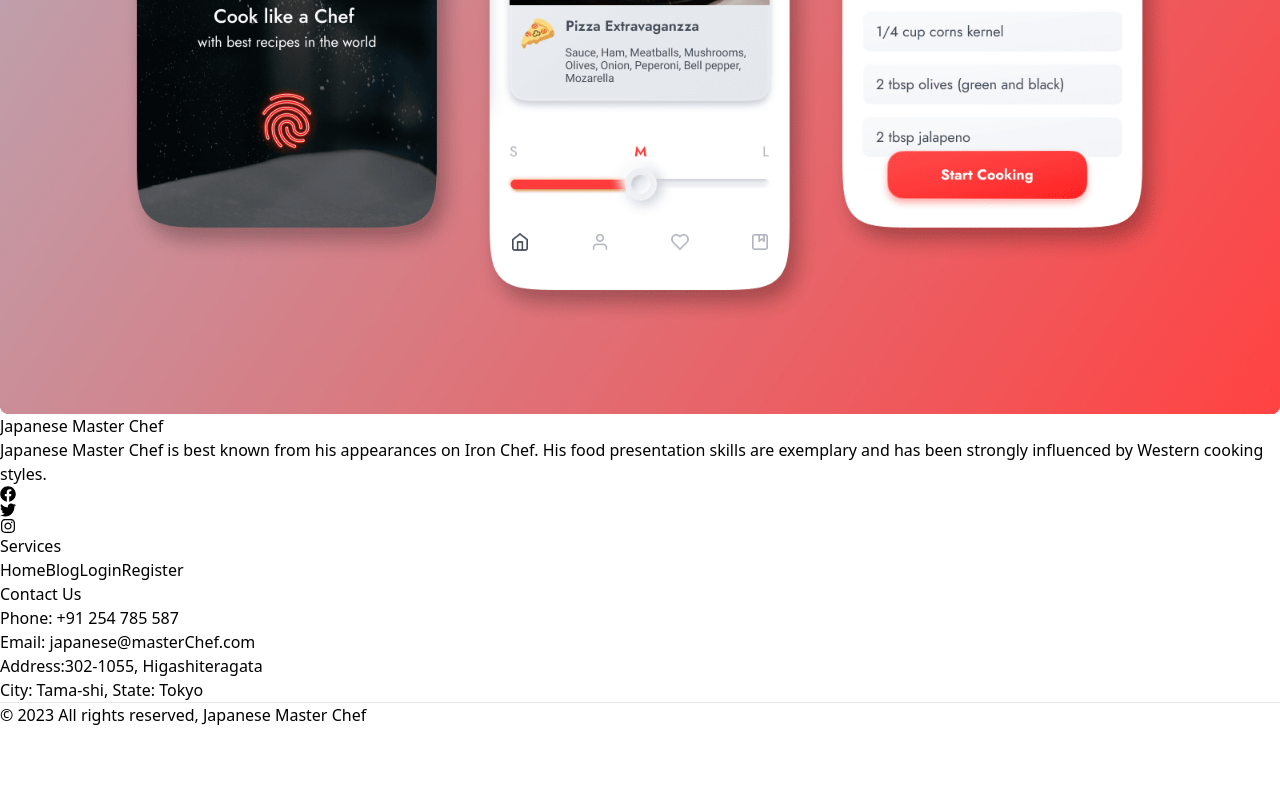
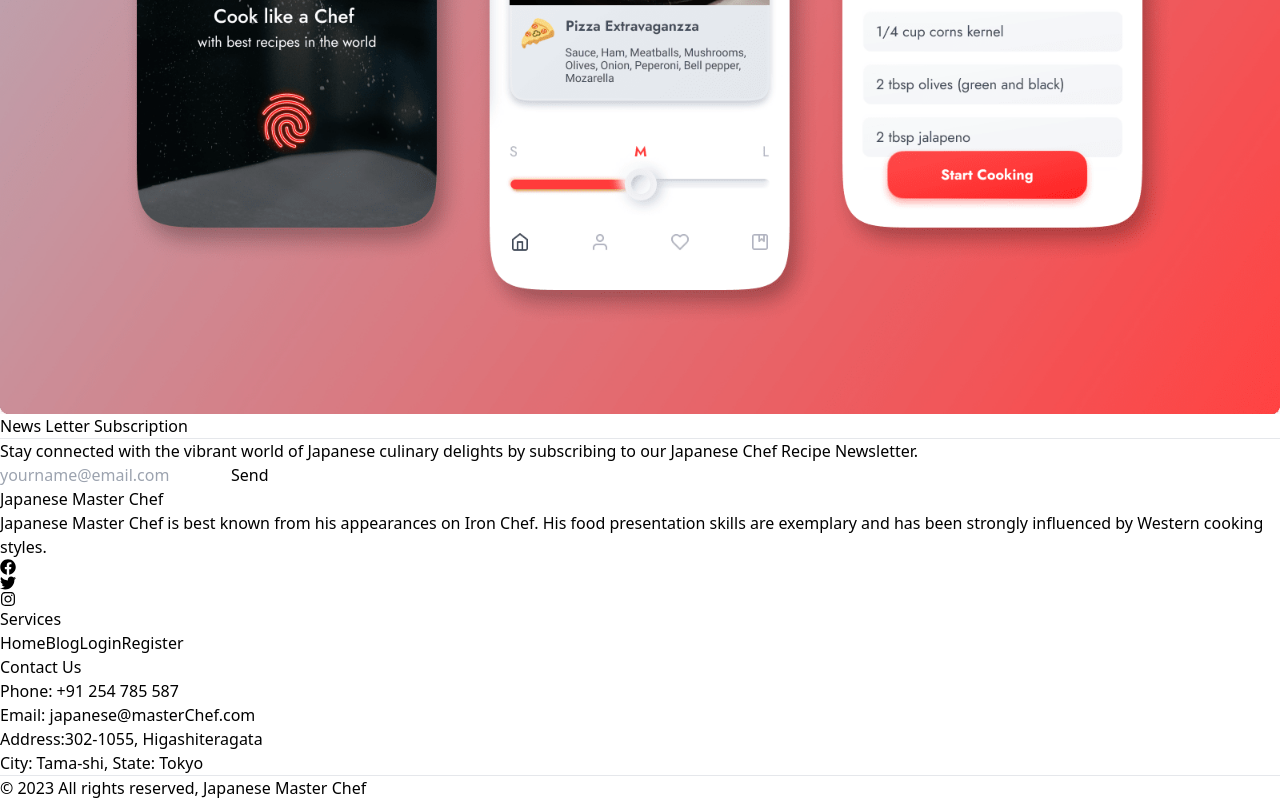
Before and after one commit to kamrulislam2/japanese-master-chef, a React (Vite) app: page / in a window 1280 px wide. Shown: the part 5209-6009 px from the top of the page. Before the commit the page ends 5936 px from the top, so only its background shows below. Built offline with nearby package versions, Linux system fonts and the light colour scheme; no server answers.

Commit message:
news letter added

```diff
--- a/package.json
+++ b/package.json
@@ -14,6 +14,7 @@
     "firebase": "^9.21.0",
     "react": "^18.2.0",
     "react-dom": "^18.2.0",
+    "react-hook-form": "^7.45.0",
     "react-hot-toast": "^2.4.1",
     "react-icons": "^4.8.0",
     "react-lazy-load": "^4.0.1",
--- a/src/pages/Home/Home.jsx
+++ b/src/pages/Home/Home.jsx
@@ -7,6 +7,7 @@
 import Recipes from "./Recipes";
 import Reviews from "./Reviews";
 import MobileApp from "./MobileApp";
+import QnA from "./QnA";
 
 const Home = () => {
   const [data, setData] = useState([]);
@@ -69,6 +70,7 @@
         <News></News>
         <Reviews />
         <MobileApp />
+        <QnA />
       </div>
     </div>
   );
--- /dev/null
+++ b/src/pages/Home/QnA.jsx
@@ -0,0 +1,62 @@
+import React from "react";
+import { useState } from "react";
+import { useForm } from "react-hook-form";
+import { Toaster, toast } from "react-hot-toast";
+
+const QnA = () => {
+  const { register, handleSubmit, reset } = useForm();
+  const [isEmail, setIsEmail] = useState("");
+
+  const onSubmit = (data) => {
+    setIsEmail(data.email);
+    console.log(data);
+    handleSentEmail(data.email);
+    reset();
+  };
+
+  const handleSentEmail = (email) => {
+    if (email) {
+      toast.success("Your email has been added");
+    }
+  };
+
+  return (
+    <div>
+      <h2 className="text-center font-extrabold text-2xl lg:text-5xl">
+        News Letter Subscription
+      </h2>
+      <hr className="border-t border-gray-400 w-2/3 lg:w-1/2 mx-auto" />
+      <p className="text-lg mt-6 w-full lg:w-1/2 mx-auto text-center mb-16">
+        Stay connected with the vibrant world of Japanese culinary delights by
+        subscribing to our Japanese Chef Recipe Newsletter.
+      </p>
+
+      <form
+        onSubmit={handleSubmit(onSubmit)}
+        className=" flex justify-between border px-16 py-5 bg-base-100 shadow-2xl rounded-full w-1/2 mx-auto"
+      >
+        <input
+          className="text-lg px-5 py-2 w-9/12 rounded-full"
+          name="email"
+          type="email"
+          {...register("email", { required: true })}
+          placeholder="yourname@email.com"
+        />
+        <input
+          className={`px-4 py-1 cursor-pointer bg-black text-white rounded-full
+          text-lg ${isEmail && "btn-disabled"}`}
+          type="submit"
+          value="Send"
+        />
+      </form>
+      {isEmail && (
+        <p className="text-center mt-6">
+          <small>Note: Please refresh to add new Email!</small>
+        </p>
+      )}
+      <Toaster />
+    </div>
+  );
+};
+
+export default QnA;
```
Also changed, not shown: 1 other file (tests, documents, lock files or other folders).
